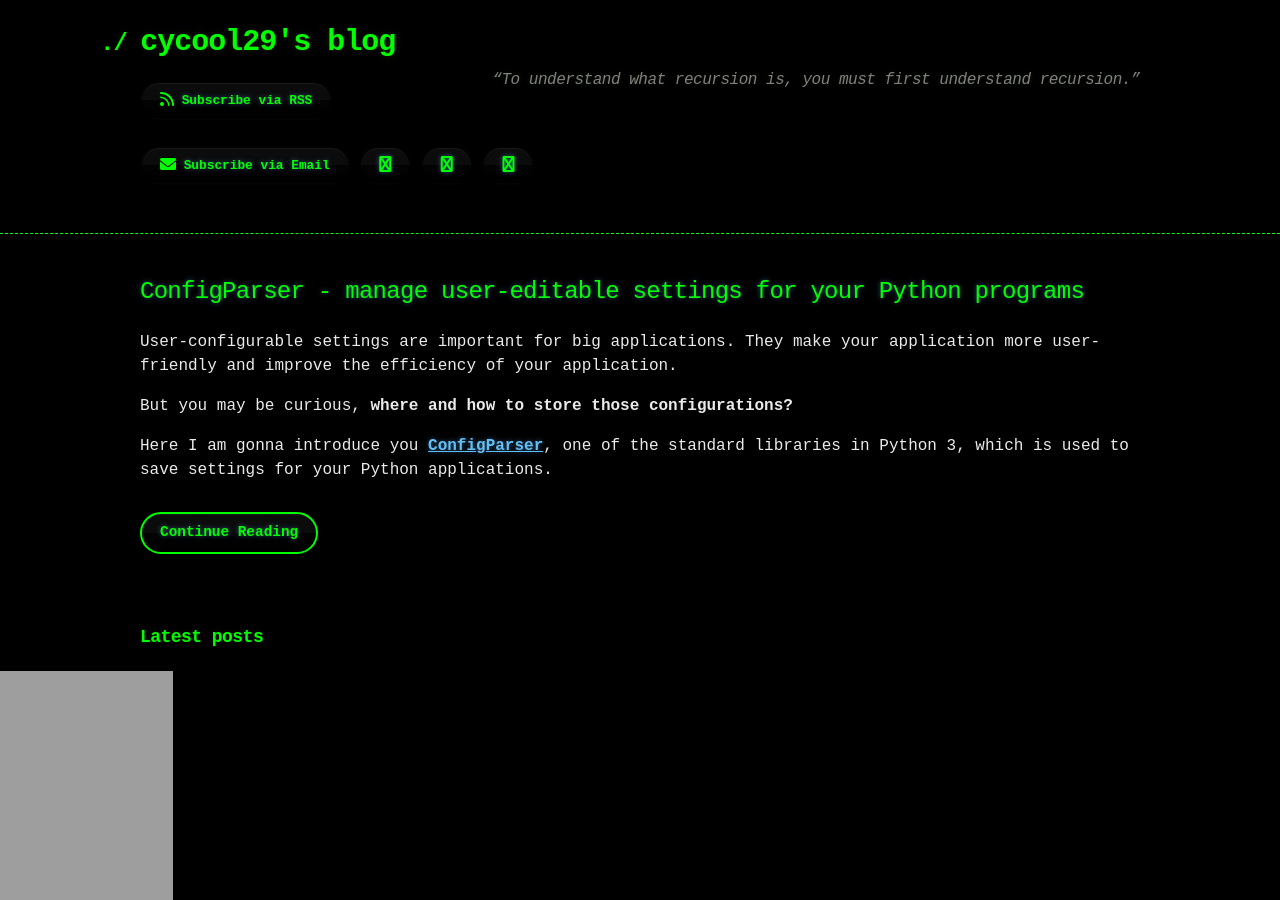
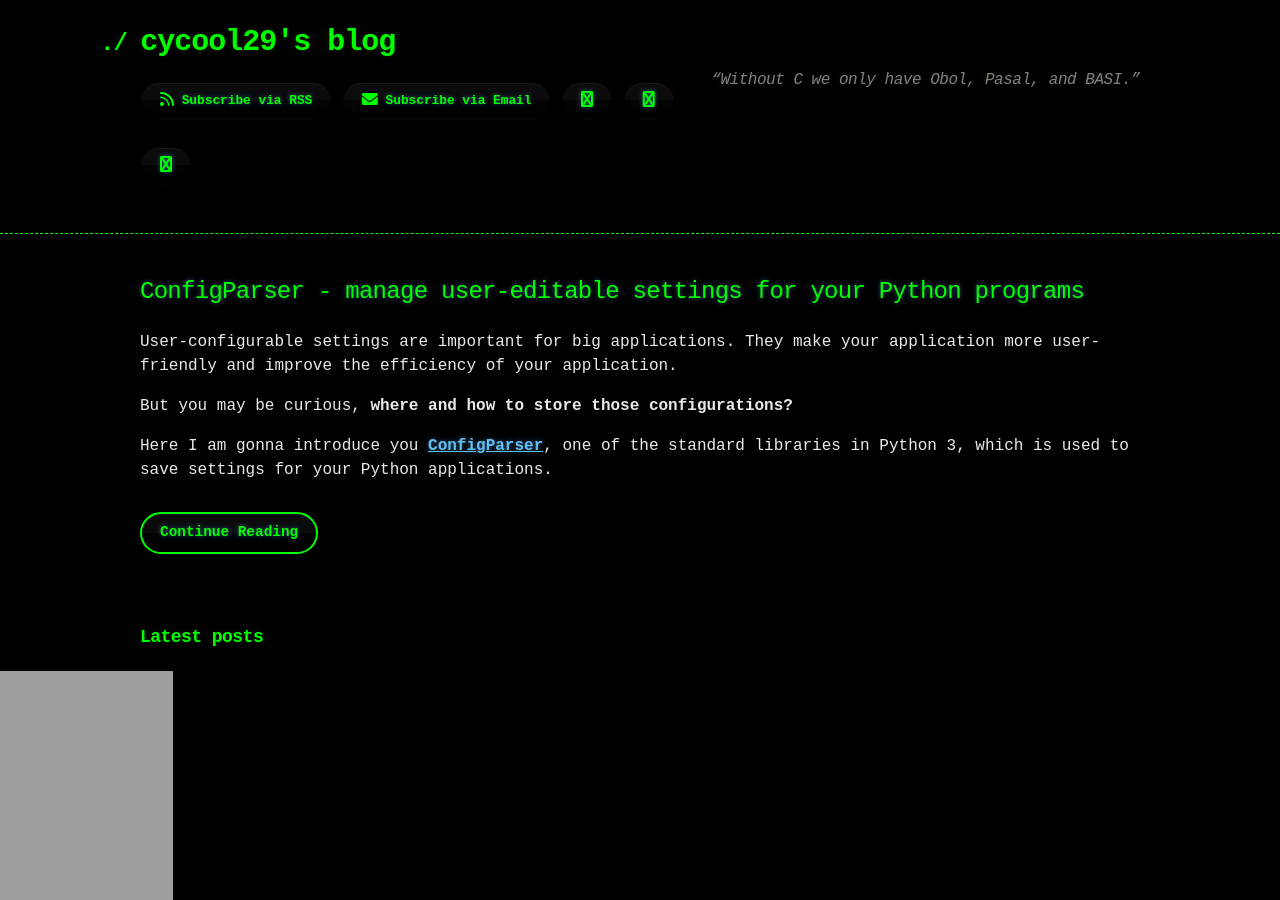
Before and after one commit to cycool29/cycool29.github.io, a Jekyll site: the page built from index.md, in a window 1280 px wide and 900 px high. Built offline with Jekyll 4.4.1, drawn with Linux system fonts in a browser that asks for light colours; a style sheet for code colours, icons or effects is not loaded.

Commit message:
Update quotes

```diff
--- a/_config.yml
+++ b/_config.yml
@@ -1,5 +1,5 @@
 title: cycool29's blog
-description: "“To understand what recursion is, you must first understand recursion.” "
+description: "“Without C we only have Obol, Pasal, and BASI.” "
 bio: A high school student. Intermediate in Python, Git, Bash. Learning JavaScript. He/Him. "
 author: cycool29
 url: https://cycool29.github.io
```
